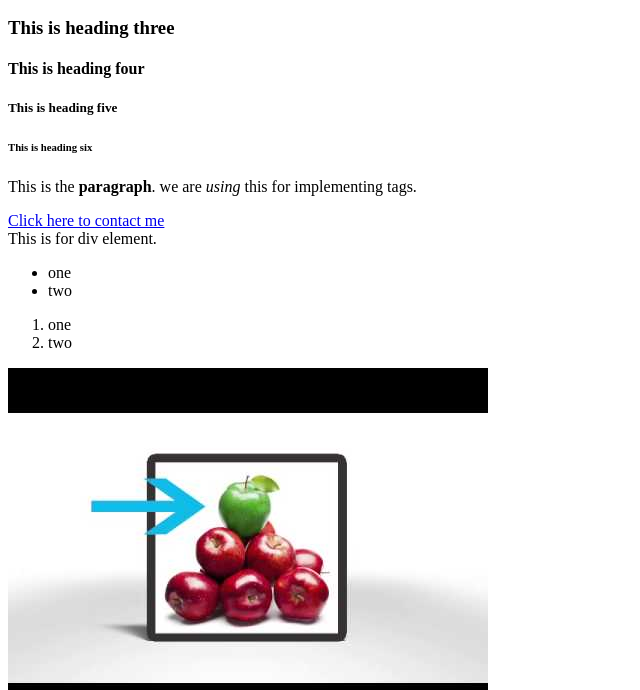
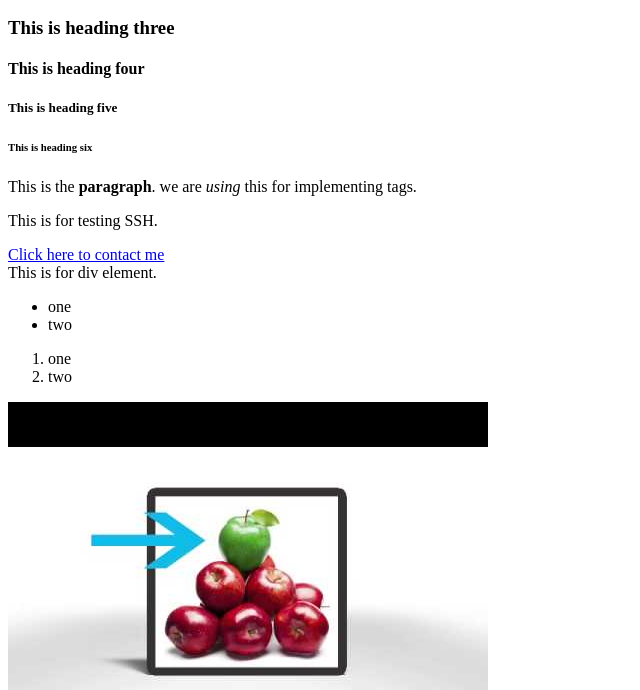
Before and after one commit to ravimathya/myindex, a plain HTML site: page index.html in a window 1280 px wide. Shown: the part 110-800 px from the top of the page, without its empty margins (0-640 px from the left). Drawn offline with Linux system fonts and the light colour scheme.

Commit message:
Testing SSH

```diff
--- a/index.html
+++ b/index.html
@@ -13,6 +13,8 @@
 	<h6>This is heading six</h6>
 
 	<p>This is the <strong>paragraph</strong>. we are <em>using</em> this for <span>implementing</span> tags.</p>
+
+	<p>This is for testing SSH.</p>
 
 	<a href="http://facebook.com">Click here to contact me</a>
 
```
Also changed, not shown: 2 other files.
